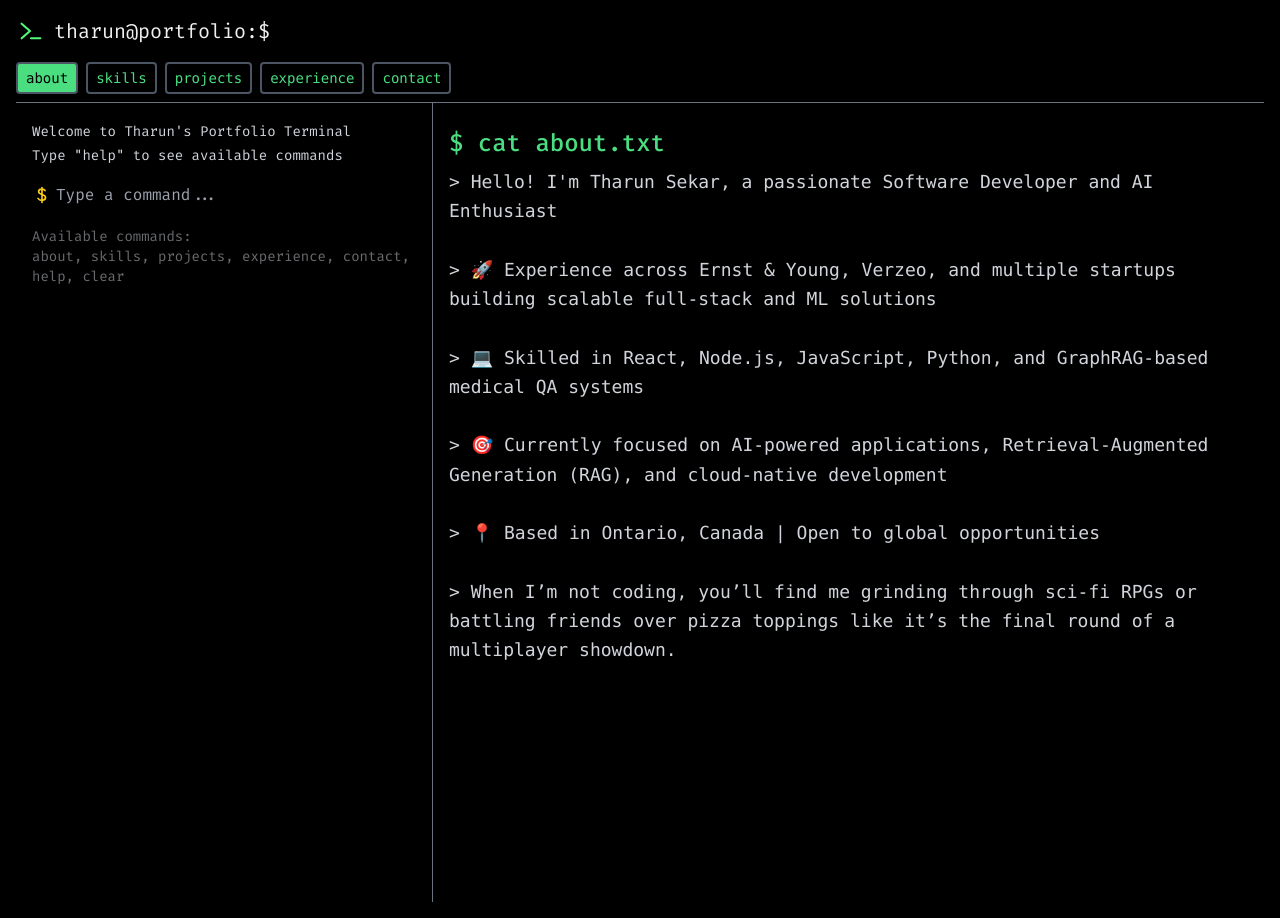
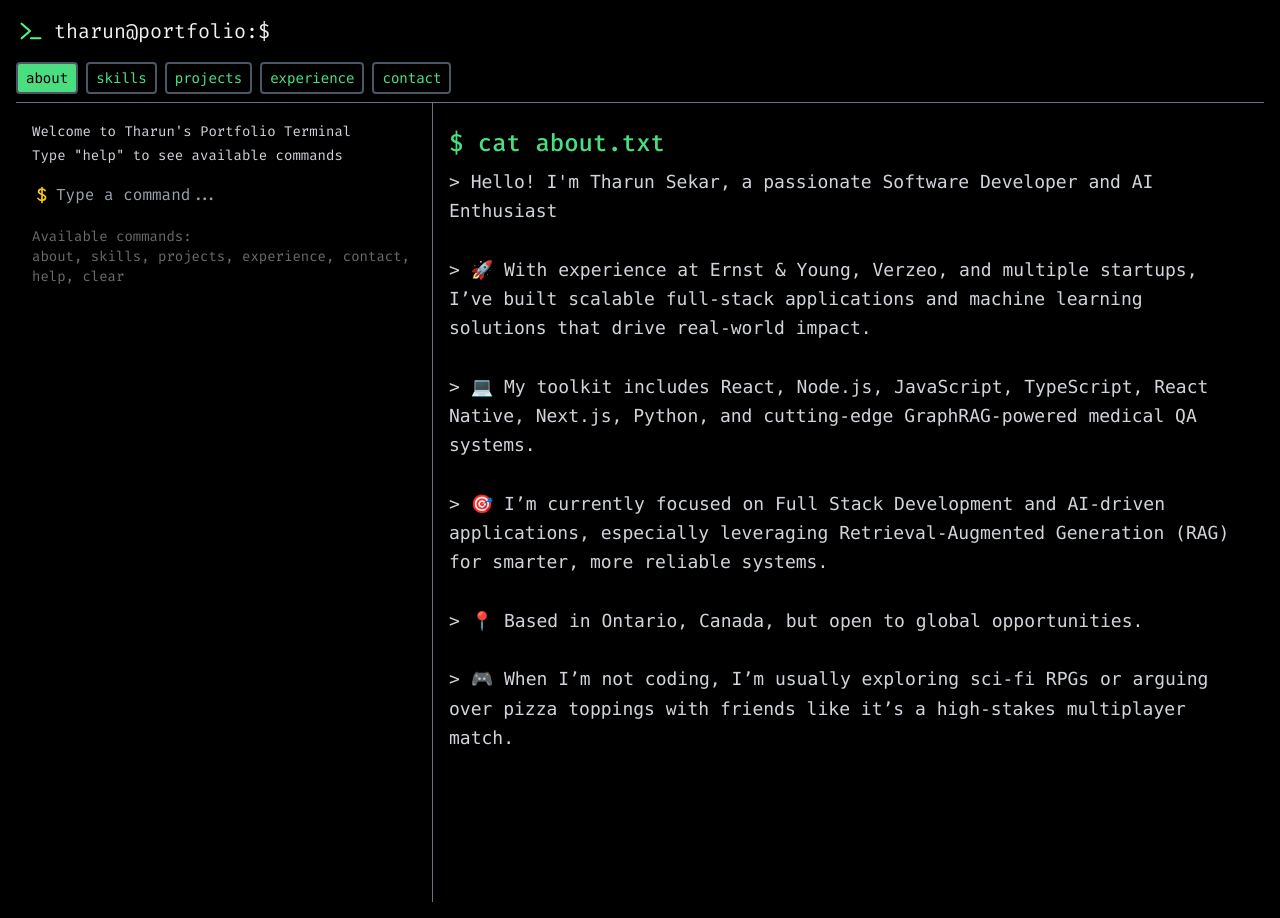
Before and after one commit to Tharun2331/Portfolio-Tharun, a React (Vite) app: page / in a window 1280 px wide. Built offline with nearby package versions, Linux system fonts and the light colour scheme.

Commit message:
skills added

```diff
--- a/src/components/Store.js
+++ b/src/components/Store.js
@@ -4,33 +4,39 @@ export const skillsJson = {
     { "name": "C++", "score": 70 },
     { "name": "Java", "score": 65 },
     { "name": "JavaScript", "score": 85 },
-    { "name": "TypeScript", "score": 60 }
+    { "name": "TypeScript", "score": 60 },
   ],
   "Frameworks": [
     { "name": "Tailwind", "score": 75 },
-    { "name": "React.js", "score": 80 },
+    {"name": "React-Native", "score": 80},
     { "name": "Node.js", "score": 75 },
     { "name": "Express", "score": 70 },
+    {"name":"Expo" , "score":70},
+    {"name":"Next.js", "score":70},
     {"name":"Vite", "score":70},
 
   ],
   "Libraries": [
+    { "name": "React.js", "score": 80 },
     { "name": "Scikit-learn", "score": 70 },
     { "name": "TensorFlow", "score": 70 },
     { "name": "PyTorch", "score": 70 },
     { "name": "Hugging Face", "score": 75 },
+
     {"name": "LangChain", "score":80}
   ],
   "databases": [
     { "name": "MongoDB", "score": 75 },
     { "name": "MySQL", "score": 75 },
-    { "name": "Neo4j", "score": 60 }
+    { "name": "Neo4j", "score": 60 },
+    {"name":"PostgreSQL","score":75},
   ],
   "Tools": [
 
     {"name":"VS Code","score":85},
     {"name":"Cursor","score":90},
-    {"name":"Windows","score":95}
+    {"name":"Windows","score":95},
+    {"name":"Git","score":90},
   ],
     "devOps": [
     { "name": "AWS", "score": 70 },
@@ -101,6 +107,27 @@ export const projectsJson = {
       ]
     },
     {
+      "title": "Wallet App",
+      "githubLink": "https://github.com/Tharun2331/React-Native-Wallet-Frontend.git",
+      "liveLink": "https://github.com/Tharun2331/React-Native-Wallet.git",
+      "description": [
+        "Developed a cross-platform mobile wallet app using React Native and Expo (iOS & Android).",
+        "Built backend with Express.js and PostgreSQL, deployed on Render.",
+        "Integrated Clerk authentication for secure user management.",
+        "Implemented secure APIs with Redis-based rate limiting.",
+        "Added transaction CRUD operations with real-time balance updates."
+      ],
+      technologies: [
+        "React Native",
+        "Expo",
+        "Clerk",
+        "Express.js",
+        "PostgreSQL",
+        "Redis",
+        "Node.js"
+      ]
+    },
+    {
       "title": "Thesis Project: GraphRAG Pipeline for Evidence Based Medical Question Answering",
       "githubLink": "https://github.com/kushal-ml/MS_Project_Fall24.git",
       "liveLink": "https://www.medrxiv.org/content/10.1101/2025.05.03.25325604v1",
@@ -117,6 +144,7 @@ export const projectsJson = {
         "Matplotlib", "SentenceTransformer", "Streamlit", "OpenAI text-embedding-3-large", "RecursiveCharacterTextSplitter"
       ]
     },
+
     {
       "title": "Course Selling Platform Backend",
       "githubLink": "https://github.com/Tharun2331/Course_Selling_App_Backend",
@@ -129,6 +157,8 @@ export const projectsJson = {
       ],
       "technologies": ["Node.js", "Express.js", "MongoDB", "JWT", "bcrypt", "Zod"]
     }
+
+
   ]
 }
 
--- a/src/components/pages/About.jsx
+++ b/src/components/pages/About.jsx
@@ -8,15 +8,15 @@ export default function About() {
         <p>
           {`> Hello! I'm Tharun Sekar, a passionate Software Developer and AI Enthusiast
 
-> 🚀 Experience across Ernst & Young, Verzeo, and multiple startups building scalable full-stack and ML solutions
+> 🚀 With experience at Ernst & Young, Verzeo, and multiple startups, I’ve built scalable full-stack applications and machine learning solutions that drive real-world impact.
 
-> 💻 Skilled in React, Node.js, JavaScript, Python, and GraphRAG-based medical QA systems
+> 💻 My toolkit includes React, Node.js, JavaScript, TypeScript, React Native, Next.js, Python, and cutting-edge GraphRAG-powered medical QA systems.
 
-> 🎯 Currently focused on AI-powered applications, Retrieval-Augmented Generation (RAG), and cloud-native development
+> 🎯 I’m currently focused on Full Stack Development and AI-driven applications, especially leveraging Retrieval-Augmented Generation (RAG) for smarter, more reliable systems.
 
-> 📍 Based in Ontario, Canada | Open to global opportunities
+> 📍 Based in Ontario, Canada, but open to global opportunities.
 
-> When I’m not coding, you’ll find me grinding through sci-fi RPGs or battling friends over pizza toppings like it’s the final round of a multiplayer showdown.`}
+> 🎮 When I’m not coding, I’m usually exploring sci-fi RPGs or arguing over pizza toppings with friends like it’s a high-stakes multiplayer match.`}
         </p>
       </div>
     </div>
```
